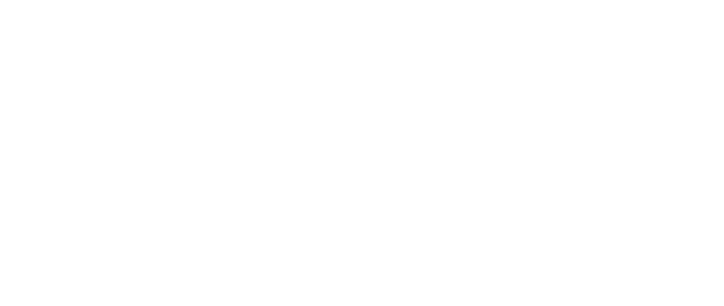
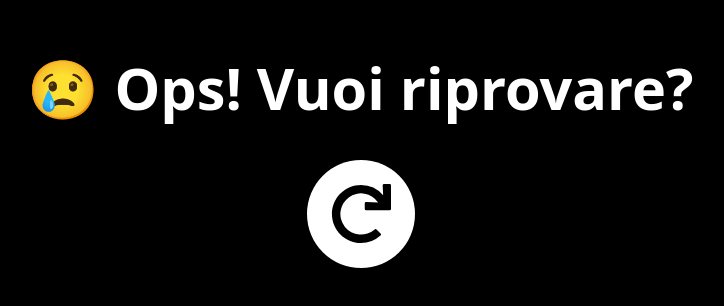
Before and after one commit to FrancescoBonizzi/tappy-tiles, a React (Vite) app: page /game-over in a window 1280 px wide. Before the commit this address had no page. Shown: the part 234-540 px from the top of the page, without its empty margins (279-1003 px from the left). Built offline with nearby package versions, Linux system fonts and the light colour scheme.

Commit message:
feat: add game over scene and restart functionality

```diff
--- a/src/App.tsx
+++ b/src/App.tsx
@@ -2,6 +2,7 @@
 import Scene1StartingMenu from "./scenes/scene1StartingMenu.tsx";
 import Scene2ColorSelector from "./scenes/scene2ColorSelector.tsx";
 import Scene3Game from "./scenes/scene3Game.tsx";
+import Scene4GameOver from "./scenes/scene4GameOver.tsx";
 
 function App() {
 
@@ -13,6 +14,7 @@
                 <Route path="/" element={<Scene1StartingMenu />} />
                 <Route path="/choose-color" element={<Scene2ColorSelector />} />
                 <Route path="/game" element={<Scene3Game />} />
+                <Route path={"/game-over"} element={<Scene4GameOver />} />
             </Routes>
         </BrowserRouter>
     );
--- /dev/null
+++ b/src/components/RestartGame.tsx
@@ -0,0 +1,24 @@
+import {motion} from "motion/react";
+import {FaRedo} from "react-icons/fa";
+import {useNavigate} from "react-router-dom";
+
+const RestartGame = () => {
+
+    const navigate = useNavigate();
+
+    return (
+        <motion.button
+            className="mt-4 sm:p-2 md:p-4 lg:p-6 bg-white cursor-pointer text-black rounded-full shadow-lg lg:text-6xl md:text-4xl sm:text-2xl font-bold flex items-center justify-center"
+            initial={{opacity: 0, scale: 0.5, rotate: -90}}
+            animate={{opacity: 1, scale: 1, rotate: 0}}
+            whileHover={{scale: 1.1, rotate: 10}}
+            whileTap={{scale: 0.9, rotate: -10}}
+            transition={{duration: 0.5}}
+            onClick={() => navigate('/choose-color')}
+        >
+            <FaRedo/>
+        </motion.button>
+    );
+}
+
+export default RestartGame;
--- a/src/scenes/scene3Game.tsx
+++ b/src/scenes/scene3Game.tsx
@@ -4,7 +4,6 @@
 import {useEffect, useMemo, useState} from "react";
 import ColorHelper from "../helpers/ColorHelper.ts";
 import confetti from "canvas-confetti";
-import {FaRedo} from "react-icons/fa";
 import tile1 from "./../assets/tiles/1.jpg";
 import tile2 from "./../assets/tiles/2.jpg";
 import tile3 from "./../assets/tiles/3.jpg";
@@ -16,6 +15,7 @@
 import tile9 from "./../assets/tiles/9.jpg";
 import tile10 from "./../assets/tiles/10.jpg";
 import CollectionsHelper from "../helpers/CollectionsHelper.ts";
+import RestartGame from "../components/RestartGame.tsx";
 
 const tilesArray = CollectionsHelper.shuffleArray([
     tile1,
@@ -50,6 +50,11 @@
     const numbers = useMemo(() => getRandomNumbers(), []);
     const [gameCompleted, setGameCompleted] = useState(false);
     const isGameOver = wrongAttemptsCount >= maxAttempts;
+
+    if (isGameOver) {
+        navigate('/game-over');
+        return null;
+    }
 
     useEffect(() => {
         if (revealed.length === 10) {
@@ -169,19 +174,7 @@
                 })}
             </div>
 
-            {gameCompleted && (
-                <motion.button
-                    className="mt-4 sm:p-2 md:p-4 lg:p-6 bg-white cursor-pointer text-black rounded-full shadow-lg lg:text-6xl md:text-4xl sm:text-2xl font-bold flex items-center justify-center"
-                    initial={{opacity: 0, scale: 0.5, rotate: -90}}
-                    animate={{opacity: 1, scale: 1, rotate: 0}}
-                    whileHover={{scale: 1.1, rotate: 10}}
-                    whileTap={{scale: 0.9, rotate: -10}}
-                    transition={{duration: 0.5}}
-                    onClick={() => navigate('/choose-color')}
-                >
-                    <FaRedo/>
-                </motion.button>
-            )}
+            {gameCompleted && <RestartGame/>}
 
         </motion.div>
     );
--- /dev/null
+++ b/src/scenes/scene4GameOver.tsx
@@ -0,0 +1,25 @@
+import {motion} from "motion/react"
+import RestartGame from "../components/RestartGame.tsx";
+
+function Scene4GameOver() {
+    return (
+        <motion.div
+            className="absolute inset-0 flex flex-col items-center justify-center bg-black bg-opacity-75 text-white"
+            initial={{opacity: 0}}
+            animate={{opacity: 1}}
+            transition={{duration: 0.5}}>
+
+            <motion.p
+                className="text-5xl font-bold mb-8"
+                initial={{scale: 0.5}}
+                animate={{scale: 1.2}}
+                transition={{duration: 0.5, yoyo: Infinity}}>
+                😢 Ops! Vuoi riprovare?
+            </motion.p>
+
+            <RestartGame/>
+        </motion.div>
+    );
+}
+
+export default Scene4GameOver;
```
